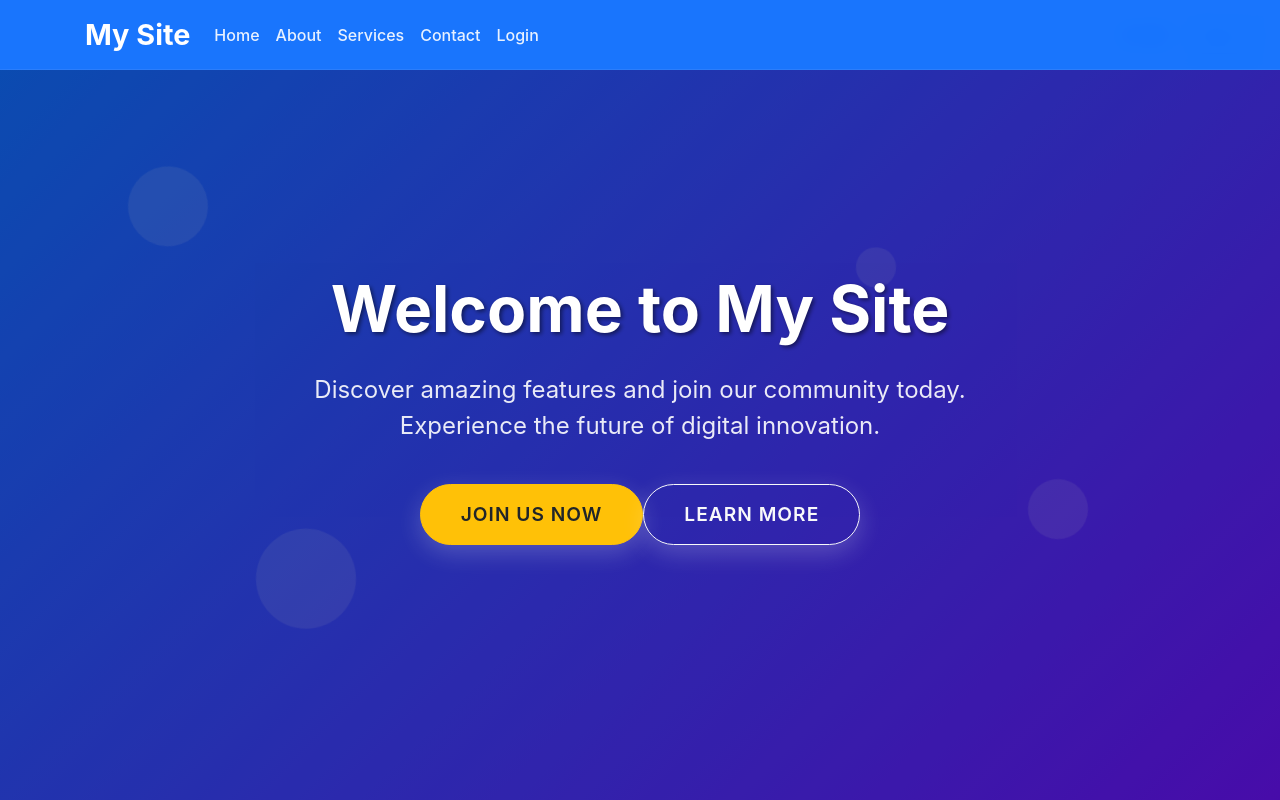
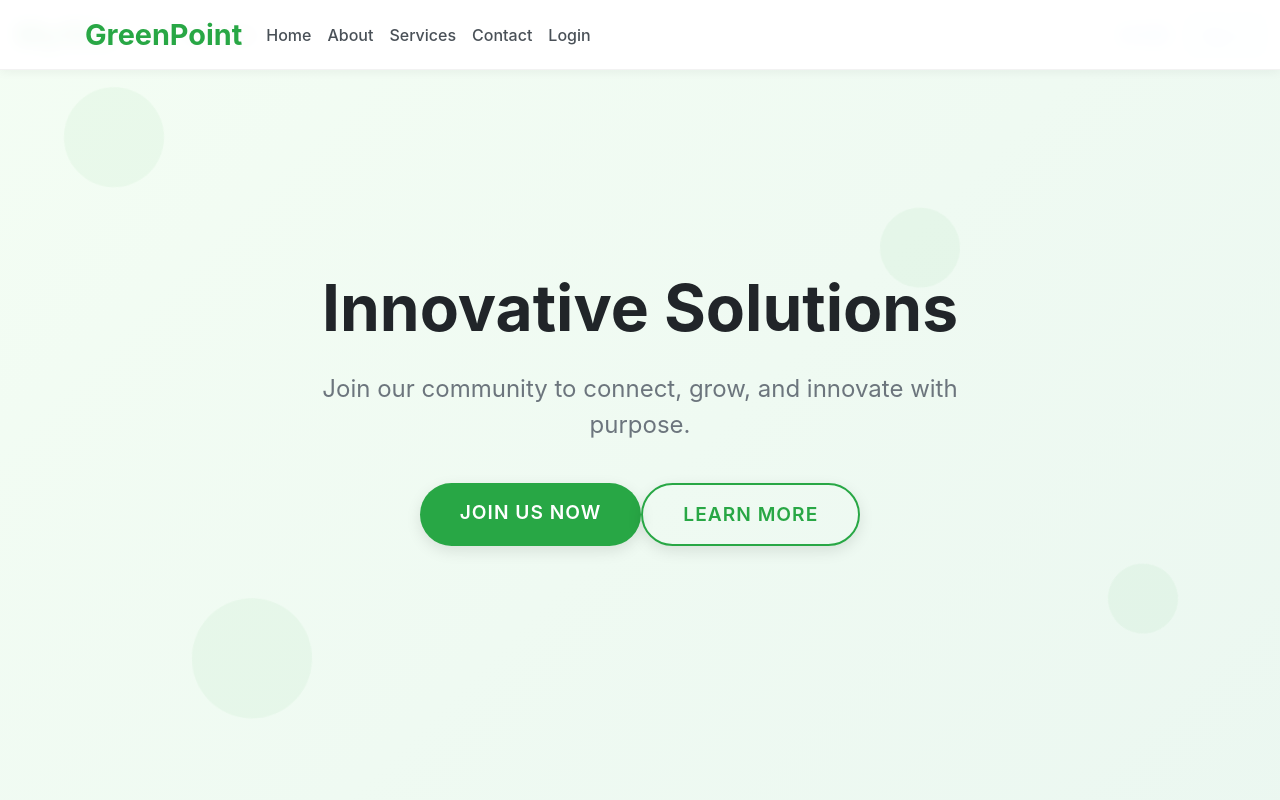
Before and after one commit to TakuyaSuenaga/django-email-authenticate, a Django app: page / in a window 1280 px wide. Run offline with Django 4.2, Linux system fonts and the light colour scheme; some libraries are stand-ins or nearby versions.

Commit message:
Update TopPage

```diff
--- a/mysite/templates/toppage.html
+++ b/mysite/templates/toppage.html
@@ -8,12 +8,14 @@
         height: 100%;
         margin: 0;
         padding: 0;
-        overflow: hidden;
+        overflow: hidden; /* Ensures no scrolling */
+        font-family: 'Inter', 'Segoe UI', Roboto, 'Helvetica Neue', Arial, sans-serif; /* Modern, clean font */
+        background-color: #f8f9fa; /* Very light gray/off-white base */
     }
 
     .hero-section {
         height: 100vh;
-        background: linear-gradient(135deg, #0d6efd 0%, #6610f2 100%);
+        background-color: #ffffff; /* Pure white background for the hero */
         position: relative;
         overflow: hidden;
     }
@@ -24,7 +26,8 @@
         left: 0;
         right: 0;
         bottom: 0;
-        background: rgba(0, 0, 0, 0.3);
+        /* Subtle, very light green tint for the overlay */
+        background: linear-gradient(135deg, rgba(144, 238, 144, 0.1) 0%, rgba(60, 179, 113, 0.1) 100%);
         z-index: 1;
     }
 
@@ -36,20 +39,21 @@
         align-items: center;
         justify-content: center;
         text-align: center;
+        color: #343a40; /* Dark gray for main text on white background */
     }
 
     .hero-title {
         font-size: 4rem;
         font-weight: 700;
-        color: white;
-        text-shadow: 2px 2px 4px rgba(0,0,0,0.5);
+        color: #212529; /* Even darker for the main title */
+        text-shadow: none; /* No shadow for a cleaner look */
         margin-bottom: 1.5rem;
         animation: fadeInUp 1s ease-out;
     }
 
     .hero-subtitle {
         font-size: 1.5rem;
-        color: rgba(255, 255, 255, 0.9);
+        color: #6c757d; /* Muted gray for subtitle */
         margin-bottom: 2.5rem;
         animation: fadeInUp 1s ease-out 0.3s both;
     }
@@ -63,12 +67,34 @@
         letter-spacing: 1px;
         transition: all 0.3s ease;
         animation: fadeInUp 1s ease-out 0.6s both;
-        box-shadow: 0 8px 25px rgba(255, 255, 255, 0.2);
+        box-shadow: 0 5px 15px rgba(0, 0, 0, 0.1);
+        border: none; /* No default button border */
     }
 
-    .btn-hero:hover {
+    /* Primary "Join Us Now" button - Vibrant Green */
+    .btn-hero.btn-primary-green {
+        background-color: #28a745; /* Bootstrap's success green - vibrant */
+        color: white; /* White text for contrast */
+    }
+
+    .btn-hero.btn-primary-green:hover {
+        background-color: #218838; /* Darker green on hover */
         transform: translateY(-3px);
-        box-shadow: 0 12px 35px rgba(255, 255, 255, 0.3);
+        box-shadow: 0 8px 20px rgba(0, 0, 0, 0.2);
+    }
+
+    /* Outline button for "Learn More" - Subtle Green Outline */
+    .btn-hero.btn-outline-green {
+        background-color: transparent;
+        border: 2px solid #28a745; /* Green outline */
+        color: #28a745; /* Green text */
+    }
+
+    .btn-hero.btn-outline-green:hover {
+        background-color: #28a745; /* Solid green on hover */
+        color: white; /* White text on hover */
+        transform: translateY(-3px);
+        box-shadow: 0 8px 20px rgba(0, 0, 0, 0.2);
     }
 
     .floating-shapes {
@@ -82,52 +108,54 @@
 
     .shape {
         position: absolute;
-        background: rgba(255, 255, 255, 0.1);
+        /* Very light green shapes, almost transparent */
+        background: rgba(40, 167, 69, 0.05); /* Very subtle green tint */
         border-radius: 50%;
         animation: float 6s ease-in-out infinite;
     }
 
+    /* Shape sizes and positions for subtle background visual */
     .shape-1 {
-        width: 80px;
-        height: 80px;
-        top: 20%;
-        left: 10%;
+        width: 100px;
+        height: 100px;
+        top: 10%;
+        left: 5%;
         animation-delay: 0s;
     }
 
     .shape-2 {
-        width: 60px;
-        height: 60px;
-        top: 60%;
-        right: 15%;
+        width: 70px;
+        height: 70px;
+        top: 70%;
+        right: 8%;
         animation-delay: 2s;
     }
 
     .shape-3 {
-        width: 100px;
-        height: 100px;
-        bottom: 20%;
-        left: 20%;
+        width: 120px;
+        height: 120px;
+        bottom: 10%;
+        left: 15%;
         animation-delay: 4s;
     }
 
     .shape-4 {
-        width: 40px;
-        height: 40px;
-        top: 30%;
-        right: 30%;
+        width: 80px;
+        height: 80px;
+        top: 25%;
+        right: 25%;
         animation-delay: 1s;
     }
 
     @keyframes float {
         0%, 100% { transform: translateY(0px) rotate(0deg); }
-        50% { transform: translateY(-20px) rotate(180deg); }
+        50% { transform: translateY(-10px) rotate(90deg); } /* Even gentler float */
     }
 
     @keyframes fadeInUp {
         from {
             opacity: 0;
-            transform: translateY(30px);
+            transform: translateY(20px);
         }
         to {
             opacity: 1;
@@ -135,27 +163,29 @@
         }
     }
 
+    /* Navbar - mostly white with green branding */
     .navbar-custom {
-        background: rgba(13, 110, 253, 0.95);
-        backdrop-filter: blur(10px);
-        border-bottom: 1px solid rgba(255, 255, 255, 0.1);
+        background: rgba(255, 255, 255, 0.95); /* Mostly white with slight transparency */
+        backdrop-filter: blur(8px);
+        border-bottom: 1px solid rgba(0, 0, 0, 0.05); /* Very light gray border */
+        box-shadow: 0 2px 10px rgba(0, 0, 0, 0.05); /* Subtle shadow for lift */
     }
 
     .navbar-brand {
         font-size: 1.8rem;
         font-weight: 700;
-        color: white !important;
+        color: #28a745 !important; /* Green brand text */
     }
 
     .nav-link {
-        color: rgba(255, 255, 255, 0.9) !important;
+        color: #495057 !important; /* Dark gray for nav links */
         font-weight: 500;
         transition: all 0.3s ease;
     }
 
     .nav-link:hover {
-        color: white !important;
-        transform: translateY(-2px);
+        color: #28a745 !important; /* Green on hover */
+        transform: translateY(-1px);
     }
 
     @media (max-width: 768px) {
@@ -180,13 +210,12 @@
 {% endblock %}
 
 {% block contents %}
-<!-- Navigation -->
 <nav class="navbar navbar-expand-lg navbar-custom fixed-top">
     <div class="container">
         <a class="navbar-brand" href="{% url 'toppage' %}">
-            <i class="fas fa-rocket me-2"></i>My Site
+            <i class="fas fa-seedling me-2"></i>GreenPoint
         </a>
-        <button class="navbar-toggler" type="button" data-bs-toggle="collapse" data-bs-target="#navbarNav">
+        <button class="navbar-toggler" type="button" data-bs-toggle="collapse" data-bs-target="#navbarNav" aria-controls="navbarNav" aria-expanded="false" aria-label="Toggle navigation">
             <span class="navbar-toggler-icon"></span>
         </button>
         <div class="collapse navbar-collapse" id="navbarNav">
@@ -217,9 +246,7 @@
     </div>
 </nav>
 
-<!-- Hero Section -->
 <div class="hero-section" id="home">
-    <!-- Floating Shapes -->
     <div class="floating-shapes">
         <div class="shape shape-1"></div>
         <div class="shape shape-2"></div>
@@ -227,22 +254,20 @@
         <div class="shape shape-4"></div>
     </div>
 
-    <!-- Hero Overlay -->
     <div class="hero-overlay"></div>
 
-    <!-- Hero Content -->
     <div class="hero-content">
         <div class="container">
             <div class="row">
                 <div class="col-lg-8 mx-auto">
-                    <h1 class="hero-title">{% trans 'Welcome to My Site' %}</h1>
-                    <p class="hero-subtitle">{% trans 'Discover amazing features and join our community today. Experience the future of digital innovation.' %}</p>
+                    <h1 class="hero-title">{% trans 'Innovative Solutions' %}</h1>
+                    <p class="hero-subtitle">{% trans 'Join our community to connect, grow, and innovate with purpose.' %}</p>
                     <div class="d-flex flex-column flex-sm-row gap-3 justify-content-center">
-                        <a href="{% url 'users:signup' %}" class="btn btn-warning btn-hero">
-                            <i class="fas fa-user-plus me-2"></i>{% trans 'Join Us Now' %}
+                        <a href="{% url 'users:signup' %}" class="btn btn-primary-green btn-hero">
+                            <i class="fas fa-handshake me-2"></i>{% trans 'Join Us Now' %}
                         </a>
-                        <a href="#about" class="btn btn-outline-light btn-hero">
-                            <i class="fas fa-info-circle me-2"></i>{% trans 'Learn More' %}
+                        <a href="#about" class="btn btn-outline-green btn-hero">
+                            <i class="fas fa-lightbulb me-2"></i>{% trans 'Learn More' %}
                         </a>
                     </div>
                 </div>
@@ -271,29 +296,19 @@
         });
     });
 
-    // Add some interactive effects
+    // Add some interactive effects for floating shapes
     document.addEventListener('mousemove', function(e) {
         const shapes = document.querySelectorAll('.shape');
         const x = e.clientX / window.innerWidth;
         const y = e.clientY / window.innerHeight;
 
         shapes.forEach((shape, index) => {
-            const speed = (index + 1) * 0.5;
-            const xOffset = (x - 0.5) * speed * 20;
-            const yOffset = (y - 0.5) * speed * 20;
+            const speed = (index + 1) * 0.2; /* Even slower, more subtle movement */
+            const xOffset = (x - 0.5) * speed * 10; /* Reduced movement range */
+            const yOffset = (y - 0.5) * speed * 10;
 
             shape.style.transform = `translate(${xOffset}px, ${yOffset}px)`;
         });
     });
-
-    // Navbar transparency on scroll (if page becomes scrollable)
-    window.addEventListener('scroll', function() {
-        const navbar = document.querySelector('.navbar-custom');
-        if (window.scrollY > 50) {
-            navbar.style.background = 'rgba(13, 110, 253, 0.98)';
-        } else {
-            navbar.style.background = 'rgba(13, 110, 253, 0.95)';
-        }
-    });
 </script>
 {% endblock %}
```
